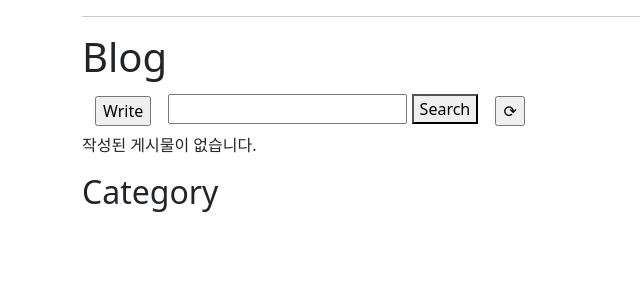
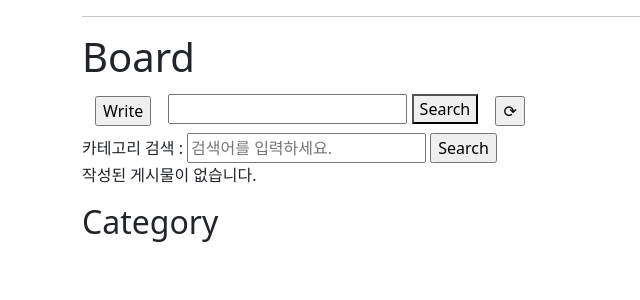
Before and after one commit to su0797/Django_project_myblog, a Django app: page /blog/ in a window 1280 px wide. Shown: the part 136-436 px from the top of the page, without its empty margins (0-640 px from the left). Run offline with Django 4.2, Linux system fonts and the light colour scheme; the visitor is signed in with stand-in values (Sample User, id 1); data that the repository does not hold is empty; some libraries are stand-ins or nearby versions.

Commit message:
feat : 게시물 검색 기능 추가

```diff
--- a/blog/templates/blog/post_list.html
+++ b/blog/templates/blog/post_list.html
@@ -3,7 +3,7 @@
 {% block content %}
 <hr>
     {% if user.is_authenticated %}
-        <h1>Blog</h1>
+        <h1>Board</h1>
         <form action="{% url 'blog:write' %}" class="btn">
             <input type="submit" value="Write">
         </form>
@@ -12,11 +12,11 @@
         <form action="{% url 'blog:list' %}" class="btn">
             <input type="submit" value="⟳">
         </form>
-        <!-- <form  id="search-form" action="{% url 'blog:search' tag='value' %}" method="get">
+        <form  id="search-form" action="{% url 'blog:search' tag='value' %}" method="get">
             {% csrf_token %}
             카테고리 검색 : <input id="search-input" type="text" placeholder="검색어를 입력하세요."/>
             <input type="submit" value="Search">
-        </form> -->
+        </form>
 
         <!-- 글이 있을 때 -->
         <!-- 테이블 -->
```
Also changed, not shown: blog/views.py (+2 -9 lines).
